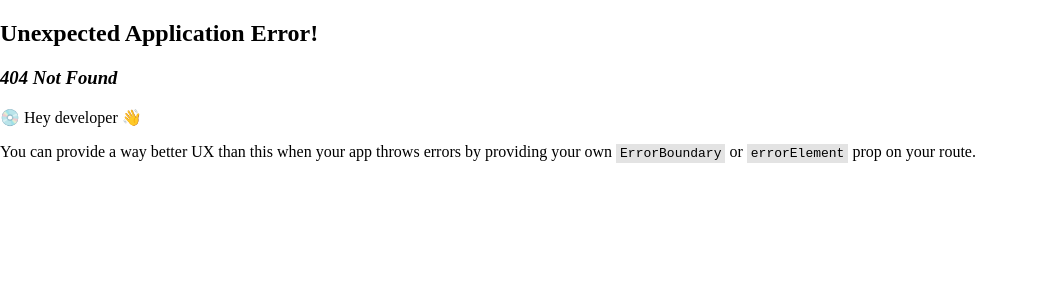
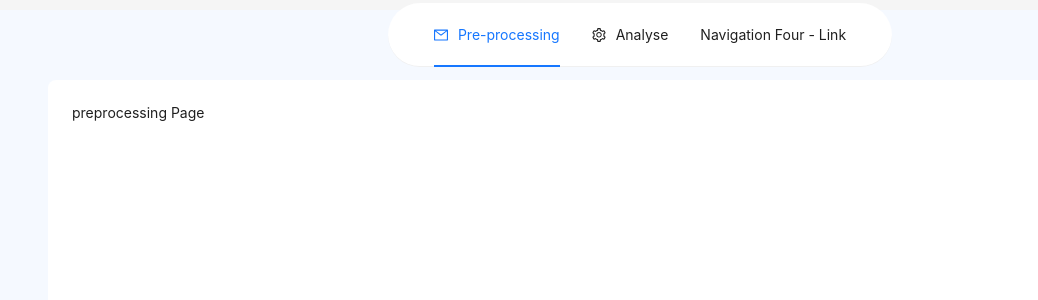
Before and after one commit to MehdiElMir/Machine-Learning-frontend, a React (Create React App) app: page /app/preprocessing in a window 1280 px wide. Before the commit this address had no page. Shown: the top 300 px of the page, without its empty margins (0-1038 px from the left). Built offline with nearby package versions, Linux system fonts and the light colour scheme.

Commit message:
Design : add app layout

```diff
--- a/src/App.tsx
+++ b/src/App.tsx
@@ -1,7 +1,8 @@
+import AppLayout from "./components/layout/AppLayout";
 import UploadPage from "./pages/UploadPage/UploadPage";
 
 function App() {
-  return <UploadPage />;
+  return <AppLayout />;
 }
 
 export default App;
--- /dev/null
+++ b/src/components/layout/AppLayout.tsx
@@ -0,0 +1,61 @@
+import React from "react";
+import { Breadcrumb, Layout, Menu, theme } from "antd";
+import HeaderMenu from "./HeaderMenu/HeaderMenu";
+import { Outlet } from "react-router-dom";
+
+const { Header, Content, Footer } = Layout;
+
+const items = new Array(3).fill(null).map((_, index) => ({
+  key: String(index + 1),
+  label: `nav ${index + 1}`,
+}));
+
+const AppLayout: React.FC = () => {
+  const {
+    token: { colorBgContainer, borderRadiusLG },
+  } = theme.useToken();
+
+  return (
+    <Layout>
+      <Header
+        style={{
+          backgroundColor: "#f5f9ff",
+          position: "sticky",
+          top: 0,
+          zIndex: 1,
+          width: "100%",
+          display: "flex",
+          alignItems: "center",
+          height: "60px",
+          justifyContent: "center",
+          paddingBottom: "10px",
+          marginTop: "10px",
+        }}
+      >
+        <div className="demo-logo" />
+        <HeaderMenu />
+      </Header>
+      <Content
+        style={{
+          padding: "0 48px",
+          backgroundColor: "#f5f9ff",
+          paddingTop: "10px",
+        }}
+      >
+        <div
+          style={{
+            padding: 24,
+            height: "calc(100vh - 80px)",
+            background: colorBgContainer,
+
+            borderRadius: borderRadiusLG,
+          }}
+        >
+          <Outlet />
+        </div>
+      </Content>
+    </Layout>
+  );
+};
+
+export default AppLayout;
--- /dev/null
+++ b/src/components/layout/HeaderMenu/HeaderMenu.tsx
@@ -0,0 +1,85 @@
+import React, { useState } from "react";
+import {
+  AppstoreOutlined,
+  MailOutlined,
+  SettingOutlined,
+} from "@ant-design/icons";
+import type { MenuProps } from "antd";
+import { Menu } from "antd";
+import { Link, NavLink } from "react-router-dom";
+
+const items: MenuProps["items"] = [
+  {
+    label: <NavLink to={"preprocessing"}>Pre-processing</NavLink>,
+    key: "mail",
+    icon: <MailOutlined />,
+  },
+  {
+    label: "Analyse",
+    key: "SubMenu",
+    icon: <SettingOutlined />,
+    children: [
+      {
+        type: "group",
+        label: "Item 1",
+        children: [
+          {
+            label: <Link to={"linear-regression"}>Linear Regression</Link>,
+            key: "setting:1",
+          },
+          {
+            label: "Option 2",
+            key: "setting:2",
+          },
+        ],
+      },
+      {
+        type: "group",
+        label: "Item 2",
+        children: [
+          {
+            label: "Option 3",
+            key: "setting:3",
+          },
+          {
+            label: "Option 4",
+            key: "setting:4",
+          },
+        ],
+      },
+    ],
+  },
+  {
+    label: (
+      <a href="https://ant.design" target="_blank" rel="noopener noreferrer">
+        Navigation Four - Link
+      </a>
+    ),
+    key: "alipay",
+  },
+];
+
+const HeaderMenu: React.FC = () => {
+  const [current, setCurrent] = useState("mail");
+
+  const onClick: MenuProps["onClick"] = (e) => {
+    console.log("click ", e);
+    setCurrent(e.key);
+  };
+
+  return (
+    <Menu
+      onClick={onClick}
+      selectedKeys={[current]}
+      mode="horizontal"
+      items={items}
+      style={{
+        paddingLeft: "30px",
+        paddingRight: "30px",
+        borderRadius: "40px",
+      }}
+    />
+  );
+};
+
+export default HeaderMenu;
--- /dev/null
+++ b/src/pages/LinearRegression/LinearRegression.tsx
@@ -0,0 +1,5 @@
+import React from "react";
+
+export const LinearRegressionPage: React.FC = () => {
+  return <div>Linear Regression Page</div>;
+};
--- /dev/null
+++ b/src/pages/PreprocessingPage/PreprocessingPage.tsx
@@ -0,0 +1,5 @@
+import React from "react";
+
+export const PreprocessingPage: React.FC = () => {
+  return <div>preprocessing Page</div>;
+};
--- a/src/pages/UploadPage/UploadPage.tsx
+++ b/src/pages/UploadPage/UploadPage.tsx
@@ -46,6 +46,11 @@ function UploadPage() {
 
   return (
     <S.Main>
+      <img
+        src="/assets/logo.png"
+        alt="logo image"
+        style={{ width: "60px", height: "auto" }}
+      />
       <S.Title>
         File to Insights: Harnessing Machine Learning for Your Data
       </S.Title>
@@ -65,9 +70,9 @@ function UploadPage() {
         </Dragger>
       </S.DraggerWrapper>
 
-      <Button type="primary" htmlType="submit">
+      <Link type="primary" to={"/app/preprocessing"}>
         Start
-      </Button>
+      </Link>
     </S.Main>
   );
 }
```
Also changed, not shown: src/index.tsx (+17 -0 lines), public/assets/logo.png (added).
